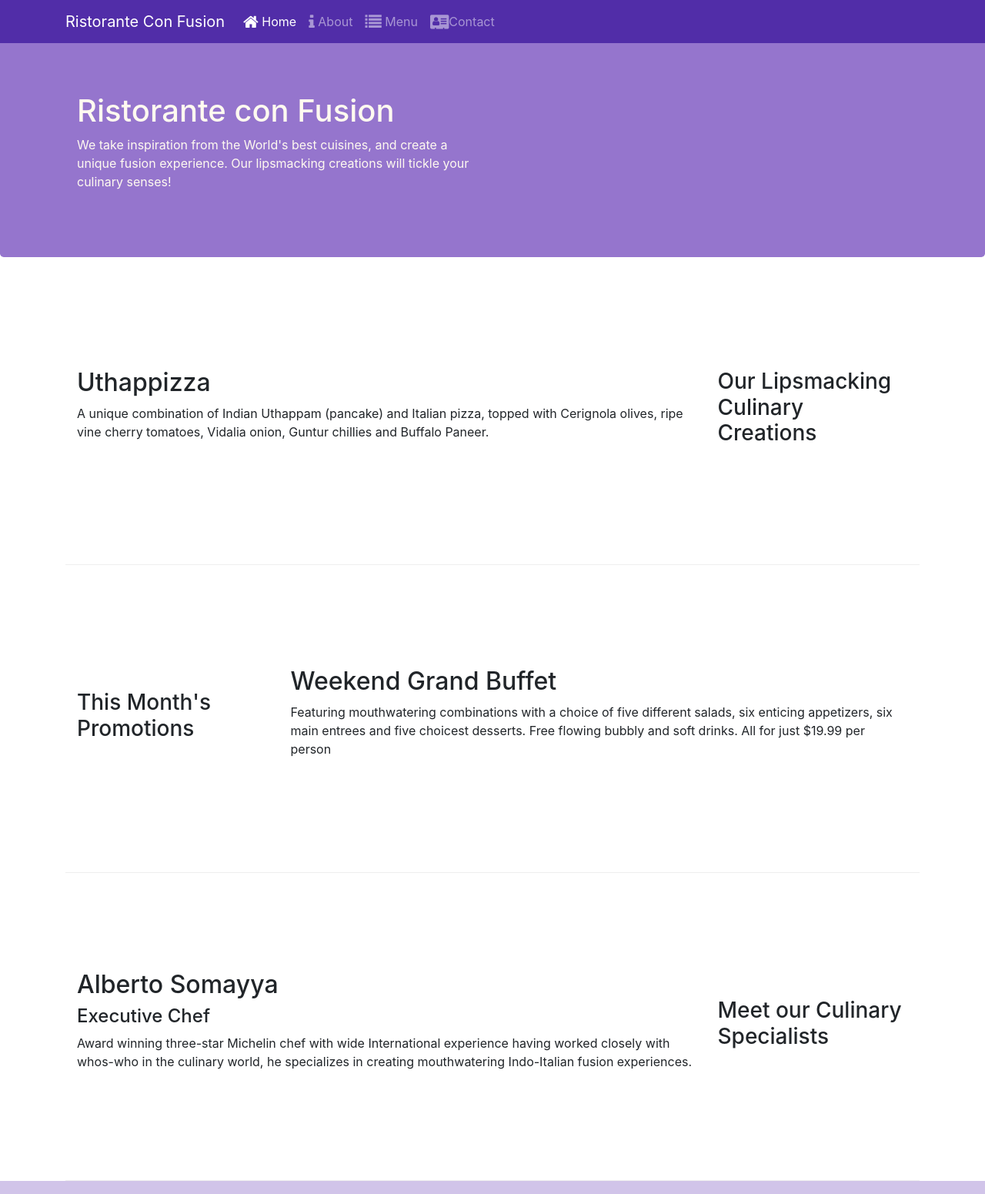
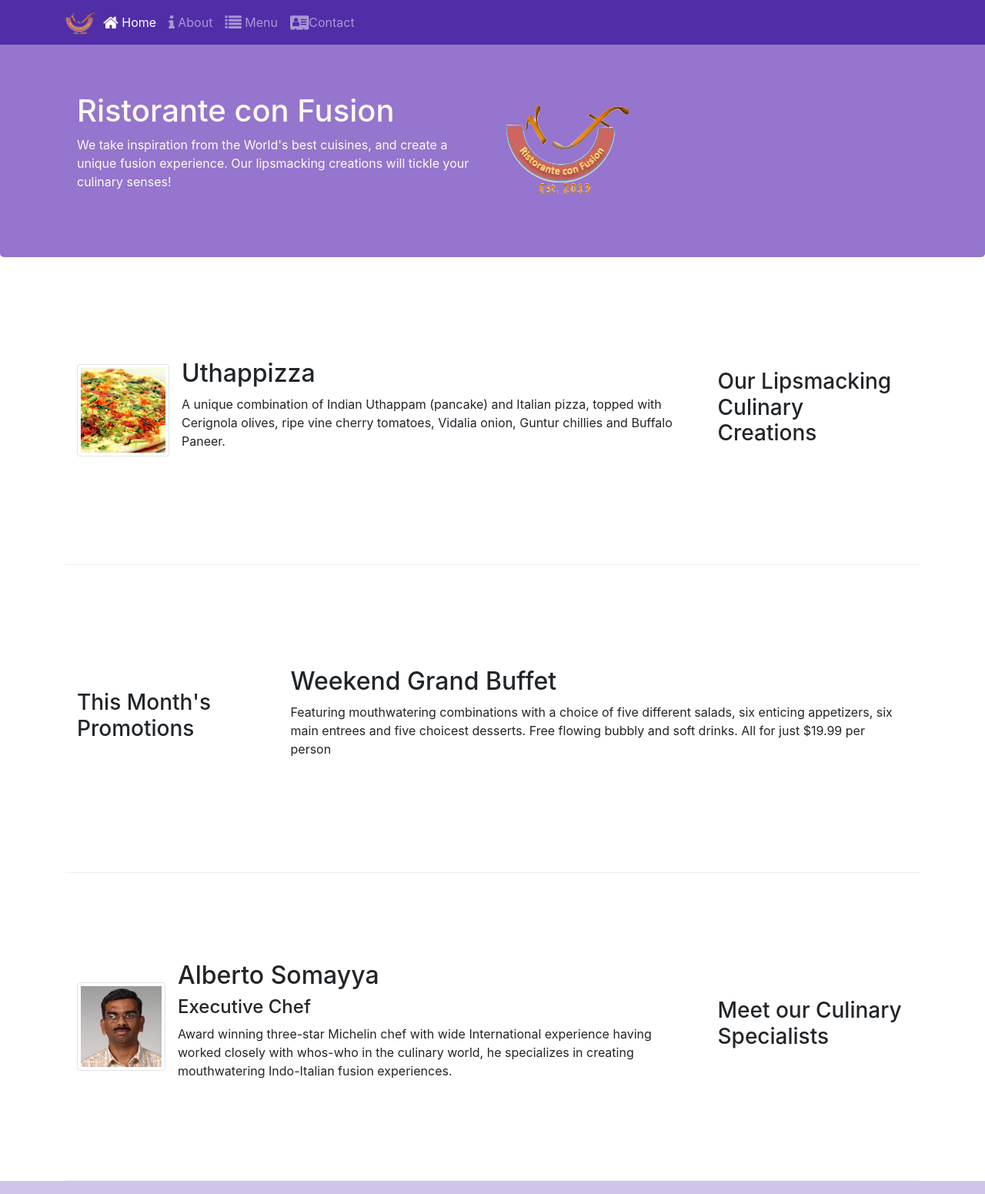
Before and after one commit to VortexH/coursera-fullstack-web-course, a website: page index.html in a window 1280 px wide. Shown: the top 1551 px of the page at 77% size. Drawn offline with nearby package versions, Linux system fonts and the light colour scheme.

Commit message:
Updated navigation bar and imported images to create media objects.

```diff
--- a/index.html
+++ b/index.html
@@ -16,7 +16,9 @@
 
     <nav class="navbar navbar-dark navbar-expand-sm fixed-top">
         <div class="container">
-            <a class="navbar-brand" href="#">Ristorante Con Fusion</a>
+            <a class="navbar-brand mr-auto" href="#">
+                <img src='img/logo.png' height='30' width='41'>
+            </a>
             <div class='collapse navbar-collapse' id='Navbar'>
                 <ul class="navbar-nav mr-auto">
                     <li class="nav-item active"><a class="nav-link" href="index.html">
@@ -45,7 +47,8 @@
                     <h1>Ristorante con Fusion</h1>
                     <p>We take inspiration from the World's best cuisines, and create a unique fusion experience. Our lipsmacking creations will tickle your culinary senses!</p>
                 </div>
-                <div class='col-12 col-sm'>
+                <div class='col-12 col-sm align-self-center'>
+                    <img src='img/logo.png' class='img-fluid'>
                 </div>
             </div>
         </div>
@@ -57,8 +60,17 @@
                 <h3>Our Lipsmacking Culinary Creations</h3>
             </div>
             <div class='col col-sm col-md order-sm-first'>
-                <h2>Uthappizza</h2>
-                <p class='d-none d-sm-block'>A unique combination of Indian Uthappam (pancake) and Italian pizza, topped with Cerignola olives, ripe vine cherry tomatoes, Vidalia onion, Guntur chillies and Buffalo Paneer.</p>
+                <div class="media">
+                    <img class="d-flex mr-3 img-thumbnail align-self-center"
+                            src="img/uthappizza.png" alt="Uthappizza">
+                    <div class="media-body">
+                        <h2 class="mt-0">Uthappizza</h2>
+                        <p class="d-none d-sm-block">A unique combination of Indian Uthappam (pancake) and
+                            Italian pizza, topped with Cerignola olives, ripe vine
+                            cherry tomatoes, Vidalia onion, Guntur chillies and
+                            Buffalo Paneer.</p>
+                    </div>
+                </div>
             </div>
         </div>
 
@@ -78,9 +90,19 @@
                 <h3>Meet our Culinary Specialists</h3>
             </div>
             <div class='col col-sm col-md order-sm-first'>
-                <h2>Alberto Somayya</h2>
-                <h4>Executive Chef</h4>
-                <p class='d-none d-sm-block'>Award winning three-star Michelin chef with wide International experience having worked closely with whos-who in the culinary world, he specializes in creating mouthwatering Indo-Italian fusion experiences. </p>
+                <div class="media">
+                    <img class="d-flex mr-3 img-thumbnail align-self-center"
+                            src="img/alberto.png" alt="Alberto Somayya">
+                    <div class="media-body">
+                        <h2 class="mt-0">Alberto Somayya</h2>
+                        <h4>Executive Chef</h4>
+                        <p class="d-none d-sm-block">Award winning three-star Michelin chef with wide
+                            International experience having worked closely with
+                            whos-who in the culinary world, he specializes in
+                            creating mouthwatering Indo-Italian fusion experiences.
+                            </p>
+                    </div>
+                </div>
             </div>
         </div>
     </div>
```
Also changed, not shown: aboutus.html (+5 -2 lines), contactus.html (+5 -2 lines), img/alberto.png (added), img/buffet.png (added), img/logo.png (added), img/uthappizza.png (added).
